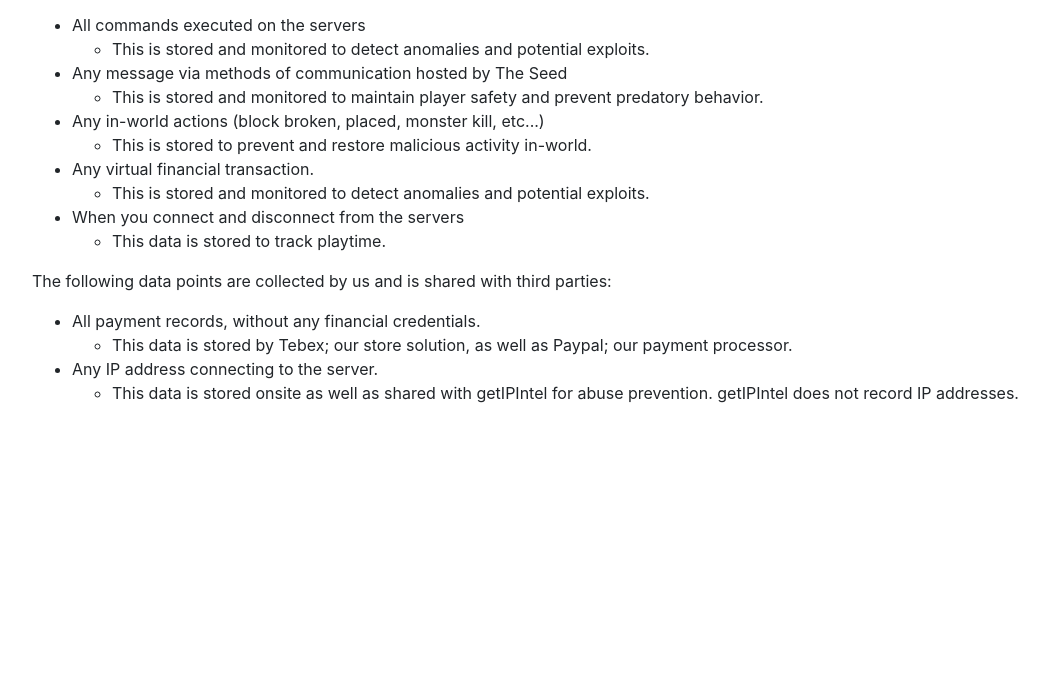
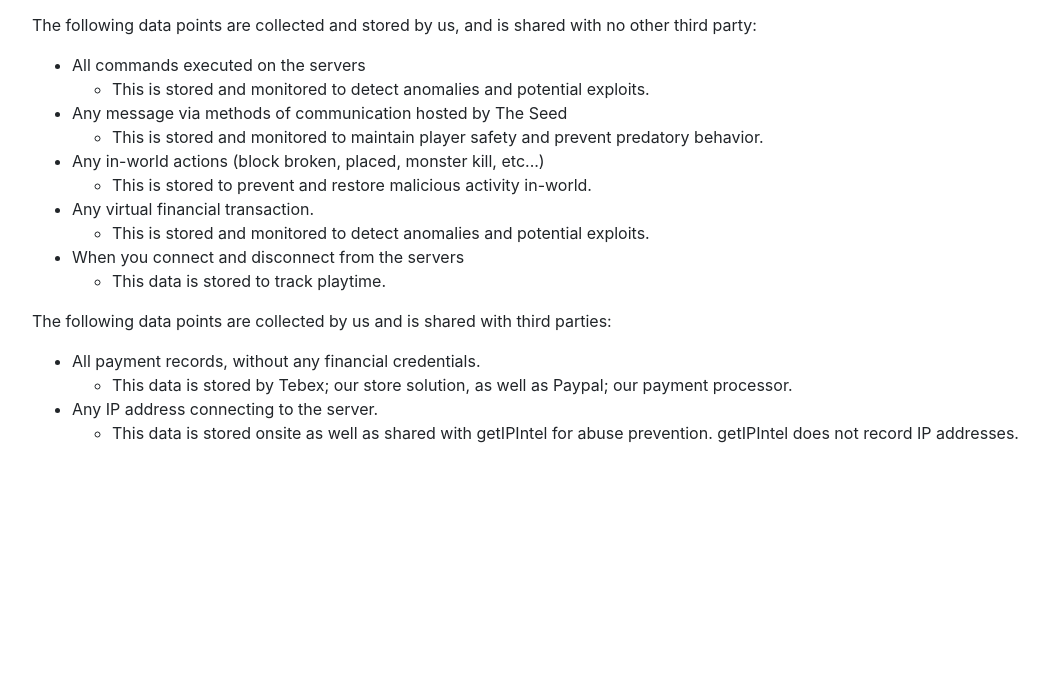
Before and after one commit to theseedmc/docs, a plain HTML site: page privacy/index.html in a window 1280 px wide. Shown: the part 107-800 px from the top of the page, without its empty margins (53-1102 px from the left). Drawn offline with nearby package versions, Linux system fonts and the light colour scheme.

Commit message:
Update index.html

```diff
--- a/privacy/index.html
+++ b/privacy/index.html
@@ -7,6 +7,7 @@
   <div class="container">
     <h1>Privacy Policy</h2>
     <p>This privacy notice discloses the privacy practices for services operated by The Seed's Minecraft Servers.</p>
+    <p>The following data points are collected and stored by us, and is shared with no other third party:</p>
     <ul>
       <li>All commands executed on the servers</li>
       <ul><li>This is stored and monitored to detect anomalies and potential exploits.</li></ul>
```
